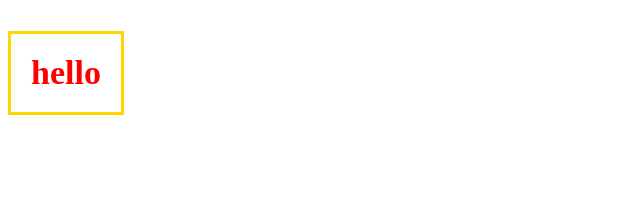
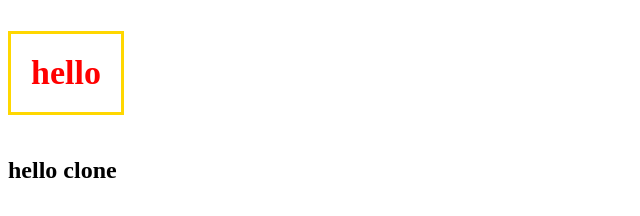
Before and after one commit to Evgen1812/VS_code, a plain HTML site: page index.html in a window 1280 px wide. Shown: the whole page, without its empty margins (0-640 px from the left). Drawn offline with Linux system fonts and the light colour scheme.

Commit message:
index.html mod

```diff
--- a/index.html
+++ b/index.html
@@ -8,7 +8,7 @@
 </head>
 <body>
   <h1>hello</h1>
-
+  <h2>hello clone</h2>
 
   <script src="js/script.js"></script>
 </body>
```
